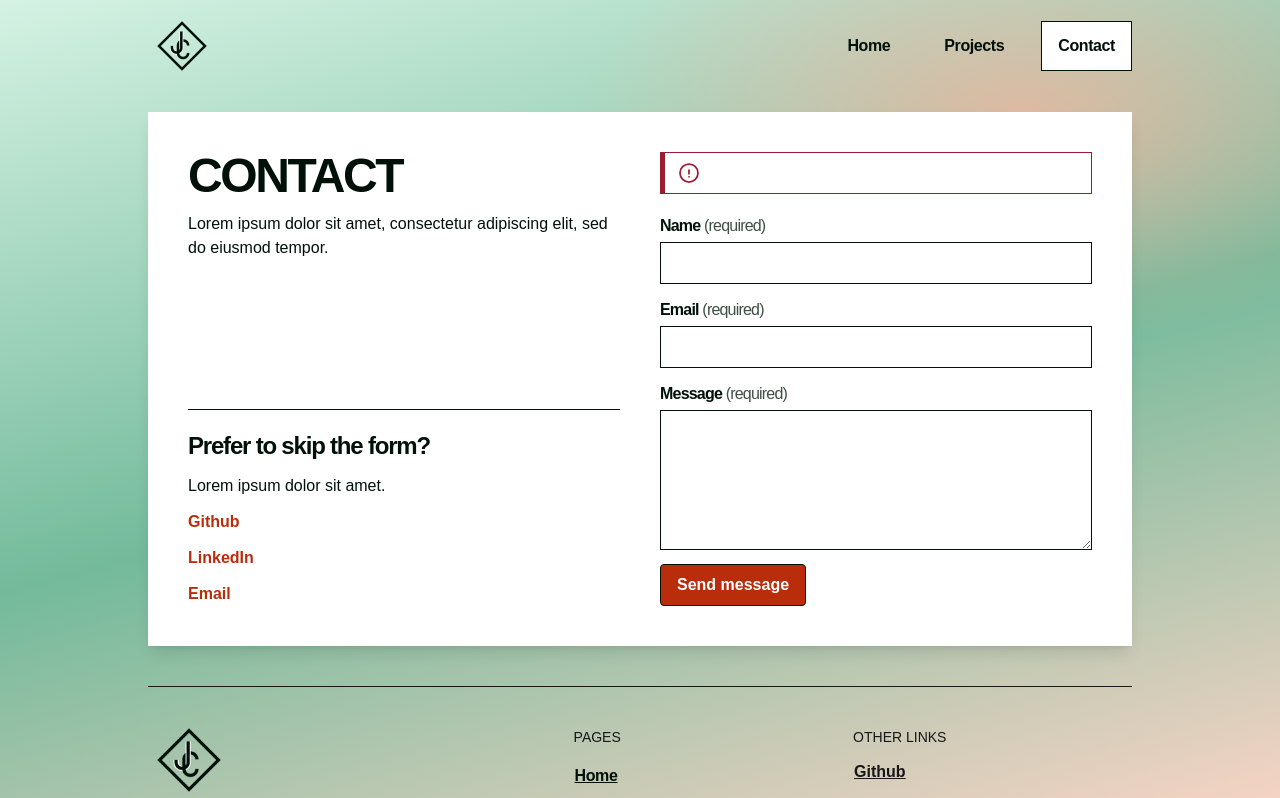
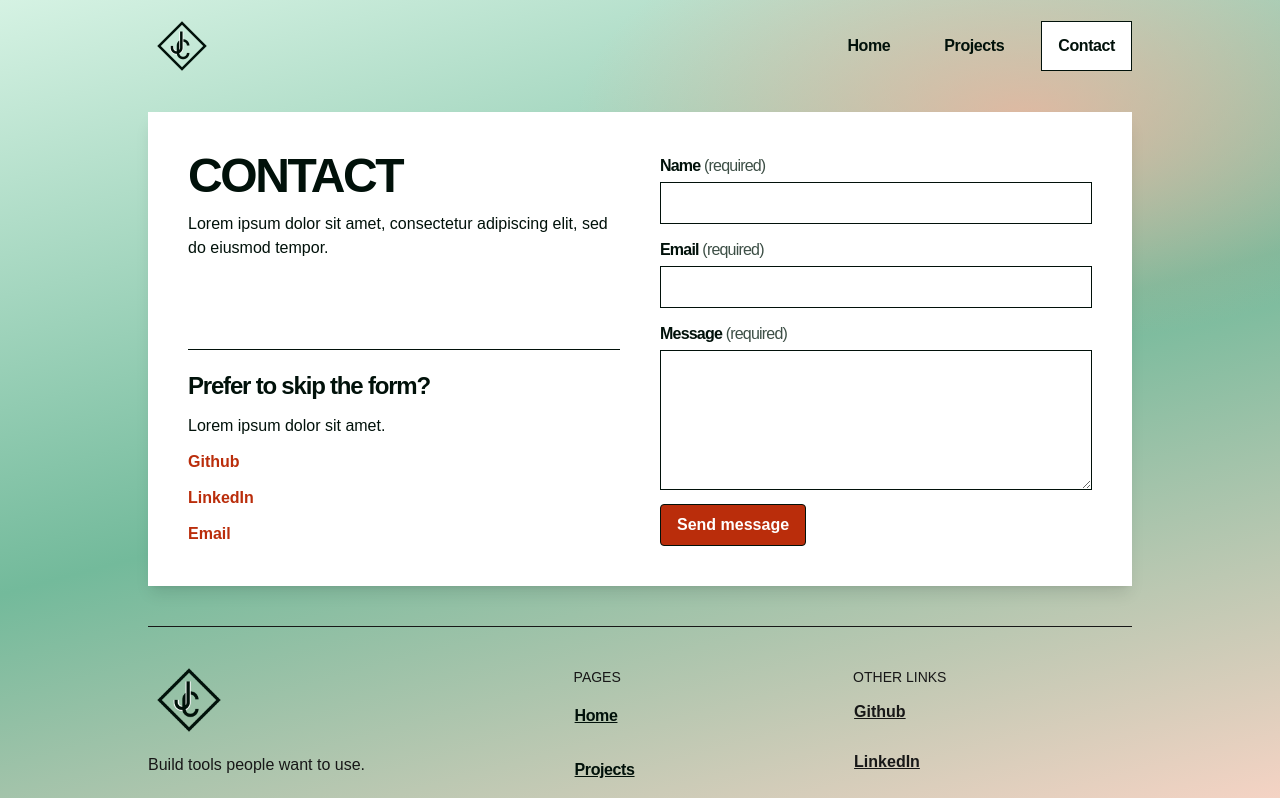
Before and after one commit to jcorteza/portfolio, a Next.js app: page /contact in a window 1280 px wide. Shown: the top 798 px of the page. Built offline with nearby package versions, Linux system fonts and the light colour scheme; a web font is replaced by a local one.

Commit message:
add honeypot to form

```diff
--- a/app/contact/_components/ContactForm.tsx
+++ b/app/contact/_components/ContactForm.tsx
@@ -8,7 +8,7 @@ import Button from '../../../components/Button';
 import ErrorIcon from './ErrorIcon';
 import SuccessIcon from './SuccessIcon';
 import PauseIcon from './PauseIcon';
-import { RefObject, startTransition, useActionState, useMemo, useRef, useState } from 'react';
+import { RefObject, startTransition, useActionState, useEffect, useMemo, useRef, useState } from 'react';
 import { processContactRequest } from '../../../lib/actions';
 import { MessageStatus } from '../../../lib/types';
 
@@ -24,42 +24,54 @@ type ErrorContext = {
     fieldRef: RefObject<HTMLInputElement | HTMLTextAreaElement | null>;
 }
 
-const Status = (status: MessageStatus, errors?: ErrorContext[]) => {
+const Status = (status: MessageStatus, errors: ErrorContext[]) => {
     const errorMessage = errors && errors.length === 1 ? `There is ${errors.length} problem with your message` :
         errors && errors.length > 1 ? `There are ${errors.length} problems with your message` : '';
+    const isErrorState = errors.length > 0 || status === MessageStatus.ERROR || status === MessageStatus.POSSIBLE_SPAM;
+    const icon = status === MessageStatus.SUCCESS ? <SuccessIcon /> :
+        isErrorState ? <ErrorIcon /> :
+            status === MessageStatus.PROCESSING ? <PauseIcon /> : null;
+    let headingText = errors.length > 0 ? errorMessage : '';
+    if (errors.length === 0) {
+        switch (status) {
+            case MessageStatus.SUCCESS:
+                headingText = 'Message sent';
+                break;
+            case MessageStatus.POSSIBLE_SPAM:
+                headingText = 'That was quick! Resubmit to verify you\'re not a bot.';
+                break;
+            case MessageStatus.ERROR:
+                headingText = 'Something went wrong. Try again';
+                break;
+            case MessageStatus.PROCESSING:
+                headingText = 'Sending your message';
+                break;
+        }
+    }
 
     return (
         <div
-            role={status === MessageStatus.ERROR ? 'alert' : 'status'}
+            role={isErrorState ? 'alert' : 'status'}
             className={clsx(
                 'flex border border-l-5 cursor-default',
                 {
-                    'gap-2 px-3 py-2 mb-5': status !== MessageStatus.NOT_APPLICABLE || errors,
-                    'border-transparent': status === MessageStatus.NOT_APPLICABLE && !errors,
-                    'border-error': status === MessageStatus.ERROR || errors,
+                    'gap-2 px-3 py-2 mb-5': status !== MessageStatus.NOT_APPLICABLE || errors.length > 0,
+                    'border-transparent': status === MessageStatus.NOT_APPLICABLE && errors.length === 0,
+                    'border-error': isErrorState,
                     'border-brand-ink': status === MessageStatus.PROCESSING,
                     'border-success': status === MessageStatus.SUCCESS
                 }
             )}>
-            {
-                status === MessageStatus.SUCCESS ? <SuccessIcon /> :
-                    status === MessageStatus.ERROR || errors ? <ErrorIcon /> :
-                        status === MessageStatus.PROCESSING ? <PauseIcon /> : null
-            }
-            <div>
+            {icon}
+            <div className="flex flex-col gap-2">
                 <span className="font-bold text-brand-ink font-[var(--font-title),_sans-serif] tracking-tight">
-                    {
-                        status === MessageStatus.SUCCESS ? 'Message sent' :
-                            status === MessageStatus.ERROR ? 'Something went wrong. Try again' :
-                                errors ? errorMessage :
-                                    status === MessageStatus.PROCESSING ? 'Sending your message': ''
-                    }
+                    {headingText}
                 </span>
-                {errors && errors.length > 0 &&
-                    <ul className="flex flex-col gap-2 text-error">
+                {errors.length > 0 &&
+                    <ul className="flex flex-col gap-1.5 text-error">
                         {errors.map(({ error, fieldRef }, idx) =>
                             <li key={idx} className="hover:text-accent-hover active:text-accent-active">
-                                <button className={clsx(FOCUS, 'cursor-pointer underline')} onClick={() => fieldRef.current?.focus()} type="button">{error}</button>
+                                <button className={clsx(FOCUS, 'cursor-pointer hover:underline active:underline focus-visible:underline' )} onClick={() => fieldRef.current?.focus()} type="button">{error}</button>
                             </li>
                         )}
                     </ul>
@@ -77,6 +89,7 @@ export default function ContactForm() {
     const nameRef = useRef<HTMLInputElement | null>(null);
     const emailRef = useRef<HTMLInputElement | null>(null);
     const messageRef = useRef<HTMLTextAreaElement | null>(null);
+    const formLoadedTS = useRef<number | null>(null);
     const nameErrorId = 'nameError';
     const emailErrorId = 'emailError';
     const messageErrorId = 'messageError';
@@ -105,18 +118,21 @@ export default function ContactForm() {
         const nameInput = nameRef.current;
         const emailInput = emailRef.current;
         const messageInput = messageRef.current;
-        const nameInvalid = !nameInput?.checkValidity();
-        const emailInvalid = !emailInput?.checkValidity();
-        const messageInvalid = !messageInput?.checkValidity();
+        const isNameEmpty = nameInput?.value.trim().length === 0;
+        const isEmailEmpty = emailInput?.value.trim().length === 0;
+        const isMessageEmpty = messageInput?.value.trim().length === 0;
+        const nameInvalid = isNameEmpty || !nameInput?.checkValidity();
+        const emailInvalid = isEmailEmpty || !emailInput?.checkValidity();
+        const messageInvalid = isMessageEmpty || !messageInput?.checkValidity();
 
         if (nameInvalid) {
-            if (nameInput?.validity.valueMissing) {
+            if (isNameEmpty || nameInput?.validity.valueMissing) {
                 setNameError('Enter your name');
             }
         }
 
         if (emailInvalid) {
-            if (emailInput?.validity.valueMissing) {
+            if (isEmailEmpty || emailInput?.validity.valueMissing) {
                 setEmailError('Enter your email address');
             } else if (emailInput?.validity.typeMismatch) {
                 setEmailError('Enter an email like name@email.com');
@@ -124,7 +140,7 @@ export default function ContactForm() {
         }
 
         if (messageInvalid) {
-            if (messageInput?.validity.valueMissing) {
+            if (isMessageEmpty || messageInput?.validity.valueMissing) {
                 setMessageError('Enter your message');
             }
         }
@@ -138,11 +154,16 @@ export default function ContactForm() {
         }
 
         if (nameInvalid || emailInvalid || messageInvalid) {
-            console.log('form invalid');
             return false;
         }
         return true;
     };
+
+    useEffect(() => {
+        formLoadedTS.current = Date.now();
+
+        return () => { formLoadedTS.current = null;}
+    }, []);
 
     return (
         <div>
@@ -155,15 +176,17 @@ export default function ContactForm() {
                         return;
                     }
 
-                    startTransition(() => processForm(undefined));
+                    if (state !== MessageStatus.POSSIBLE_SPAM) startTransition(() => processForm(undefined));
                     if (isFormValid()) {
                         startTransition(() => {
-                            processForm(new FormData(event.currentTarget))
+                            const form = new FormData(event.currentTarget);
+                            form.append('loadToSubmitTime', `${formLoadedTS.current ? Date.now() - formLoadedTS.current : NaN}`);
+                            processForm(form)
                         });
                     }
                 }}
-                className="min-w-0 shrink max-w-md flex flex-col gap-3">
-                <div>
+                className="relative min-w-0 shrink max-w-md flex flex-col gap-3">
+                <div id='nameField'>
                     <LabeledField heading="Name" required>
                         <TextInput
                             describedBy={nameErrorId}
@@ -175,7 +198,7 @@ export default function ContactForm() {
                     </LabeledField>
                     {InlineError(nameErrorId, nameError)}
                 </div>
-                <div>
+                <div id='emailField'>
                     <LabeledField heading="Email" required>
                         <TextInput
                             describedBy={emailErrorId}
@@ -188,7 +211,17 @@ export default function ContactForm() {
                     </LabeledField>
                     {InlineError(emailErrorId, emailError)}
                 </div>
-                <div>
+                <div aria-hidden id="urlField">
+                    <LabeledField heading="Url" required>
+                        <TextInput
+                            isHoneyPot
+                            name="url"
+                            disabled={false}
+                            required
+                            invalid={false} />
+                    </LabeledField>
+                </div>
+                <div id="messageField">
                     <LabeledField heading="Message" required>
                         <textarea
                             aria-describedby={messageErrorId}
@@ -197,11 +230,11 @@ export default function ContactForm() {
                             disabled={isDisabled}
                             required
                             aria-invalid={!!messageError}
-                            className={clsx(FORM_INPUT, FOCUS, 'h-35', { [HOVER_INNER_SHADOW]: !isDisabled, 'pointer-default': isDisabled })} />
+                            className={clsx(FORM_INPUT, FOCUS, 'h-35', { [HOVER_INNER_SHADOW]: !isDisabled, 'cursor-default': isDisabled })} />
                     </LabeledField>
                     {InlineError(messageErrorId, messageError)}
                 </div>
-                <Button isSubmit isDisabled={isDisabled}>Send message</Button>
+                <Button isSubmit isDisabled={isDisabled}>{state === MessageStatus.POSSIBLE_SPAM ? 'Resubmit' :  'Send message'}</Button>
             </form>
         </div>
     );
--- a/app/globals.css
+++ b/app/globals.css
@@ -137,3 +137,13 @@ body {
     }
   }
 }
+
+#urlField {
+  position: absolute;
+  left: -9999;
+  z-index: -999;
+  overflow: hidden;
+  height: 1px;
+  width: 1px;
+  pointer-events: none;
+}
--- a/components/TextInput.tsx
+++ b/components/TextInput.tsx
@@ -4,7 +4,7 @@ import clsx from 'clsx';
 import { FOCUS, FORM_INPUT, HOVER_INNER_SHADOW } from '../lib/styles'
 
 type Props = {
-    ref: React.RefObject<HTMLInputElement | null>;
+    ref?: React.RefObject<HTMLInputElement | null>;
     name: string;
     disabled: boolean;
     describedBy?: string;
@@ -12,6 +12,7 @@ type Props = {
     invalid?: boolean;
     isForEmail?: boolean;
     value?: string;
+    isHoneyPot?: boolean;
     onChangeAction?: React.ChangeEventHandler<HTMLInputElement, HTMLInputElement>
 }
 
@@ -23,6 +24,7 @@ export default function TextInput({
     required=false,
     invalid=false,
     isForEmail=false,
+    isHoneyPot=false,
     value,
     onChangeAction
 }: Props) {
@@ -31,11 +33,13 @@ export default function TextInput({
             ref={ref}
             aria-describedby={describedBy}
             aria-invalid={invalid}
+            aria-hidden={isHoneyPot ? true : undefined}
             required={required}
+            tabIndex={isHoneyPot ? -1 : undefined}
             value={value}
             name={name}
             type={isForEmail ? 'email' : 'text'}
-            autoComplete={isForEmail ? 'email' : 'name'}
+            autoComplete={isHoneyPot ? 'off' : isForEmail ? 'email' : 'name'}
             readOnly={disabled}
             onChange={onChangeAction}
             className={clsx(
--- a/lib/styles.ts
+++ b/lib/styles.ts
@@ -1,4 +1,4 @@
-export const FOCUS = 'focus:outline-none focus:outline-3 focus:outline-brand-ink focus:outline-offset-3 focus-visible:outline-3 focus-visible:outline-brand-ink focus-visible:outline-offset-3';
+export const FOCUS = 'focus:outline-none focus-visible:outline-3 focus-visible:outline-brand-ink focus-visible:outline-offset-3';
 
 export const DECORATIVE_TAG = 'w-fit bg-brand-mint px-3 py-1 inline-block text-brand-forest font-bold uppercase text-sm font-[var(--font-title),_sans-serif] tracking-tight';
 
--- a/lib/types.ts
+++ b/lib/types.ts
@@ -2,5 +2,6 @@ export enum MessageStatus {
     NOT_APPLICABLE,
     PROCESSING,
     ERROR,
-    SUCCESS
+    SUCCESS,
+    POSSIBLE_SPAM
 }
```
Also changed, not shown: app/_components/ExternalLinkMenu.tsx (+6 -3 lines), app/page.tsx (+3 -8 lines), lib/actions.ts (+11 -1 lines).
